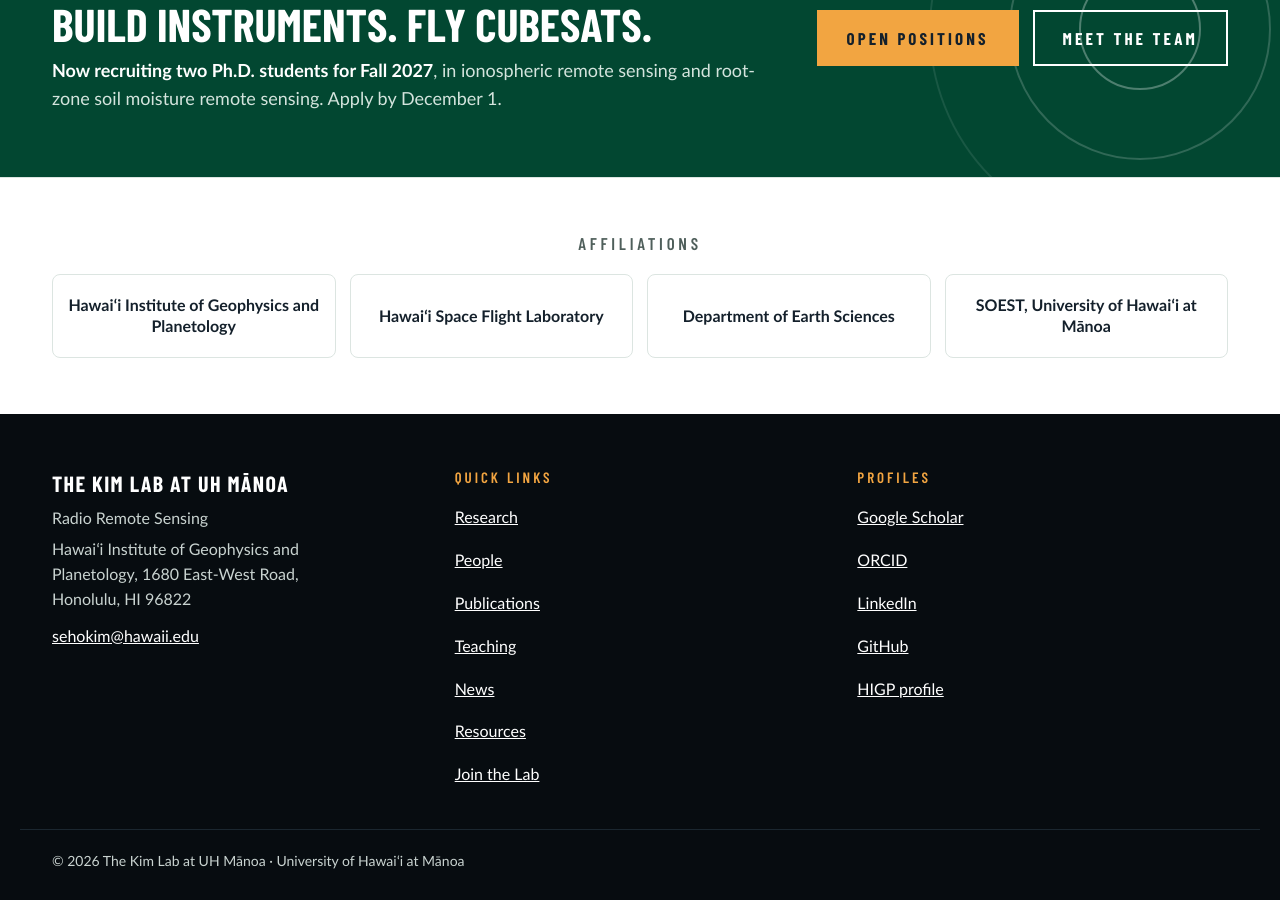
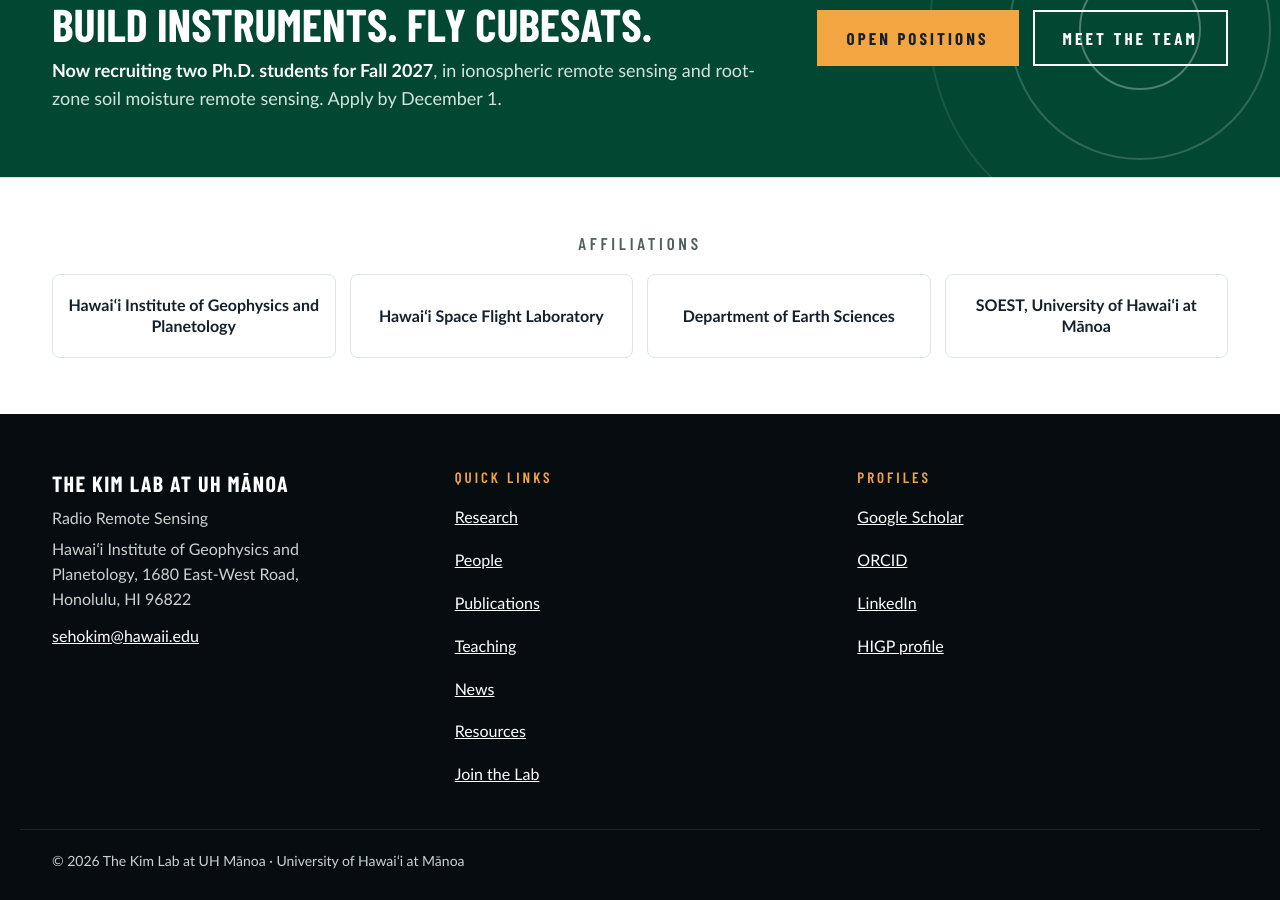
Before and after one commit to sehokim09/sehokim09.github.io, a Jekyll site: the page built from index.html, in a window 1280 px wide and 900 px high, scrolled down 3088 px. Built offline with Jekyll 4.4.1, drawn with Linux system fonts in a browser that asks for light colours.

Commit message:
Remove personal GitHub link from footer
Co-Authored-By: Claude Opus 5.5 <noreply@anthropic.com>
Claude-Session: https://claude.ai/code/session_01CT7uMHNpm9DEv42J4sv3fR

```diff
--- a/_config.yml
+++ b/_config.yml
@@ -16,7 +16,6 @@ scholar_url: "https://scholar.google.com/citations?user=T39LXj4AAAAJ&hl=en"
 higp_url: "https://www.higp.hawaii.edu/index.php/people/seho-kim/"
 orcid_url: "https://orcid.org/0000-0001-9227-062X"
 linkedin_url: "https://www.linkedin.com/in/sehokim09"
-github_url: "https://github.com/sehokim09"
 
 nav:
   - title: Research
--- a/_includes/footer.html
+++ b/_includes/footer.html
@@ -16,7 +16,6 @@
       <a href="{{ site.scholar_url }}">Google Scholar</a>
       <a href="{{ site.orcid_url }}">ORCID</a>
       <a href="{{ site.linkedin_url }}">LinkedIn</a>
-      <a href="{{ site.github_url }}">GitHub</a>
       <a href="{{ site.higp_url }}">HIGP profile</a>
     </nav>
   </div>
```
